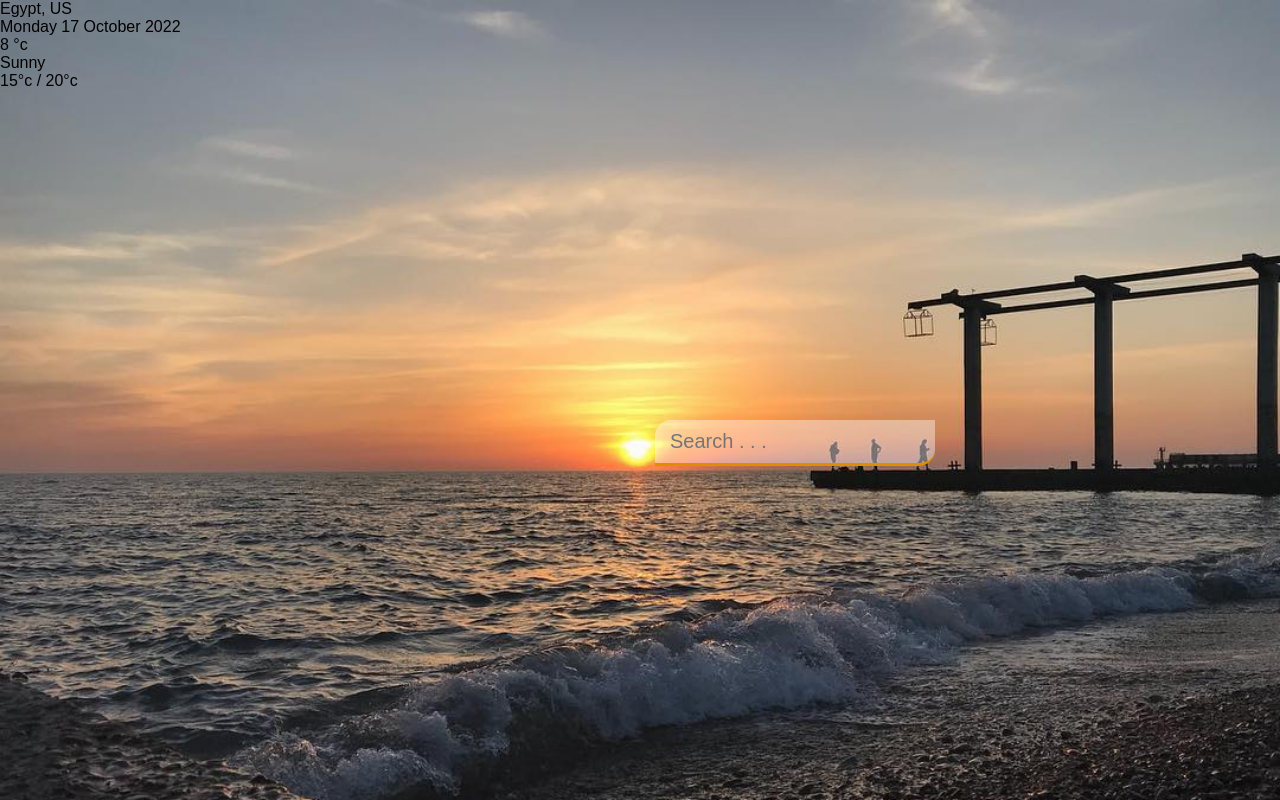
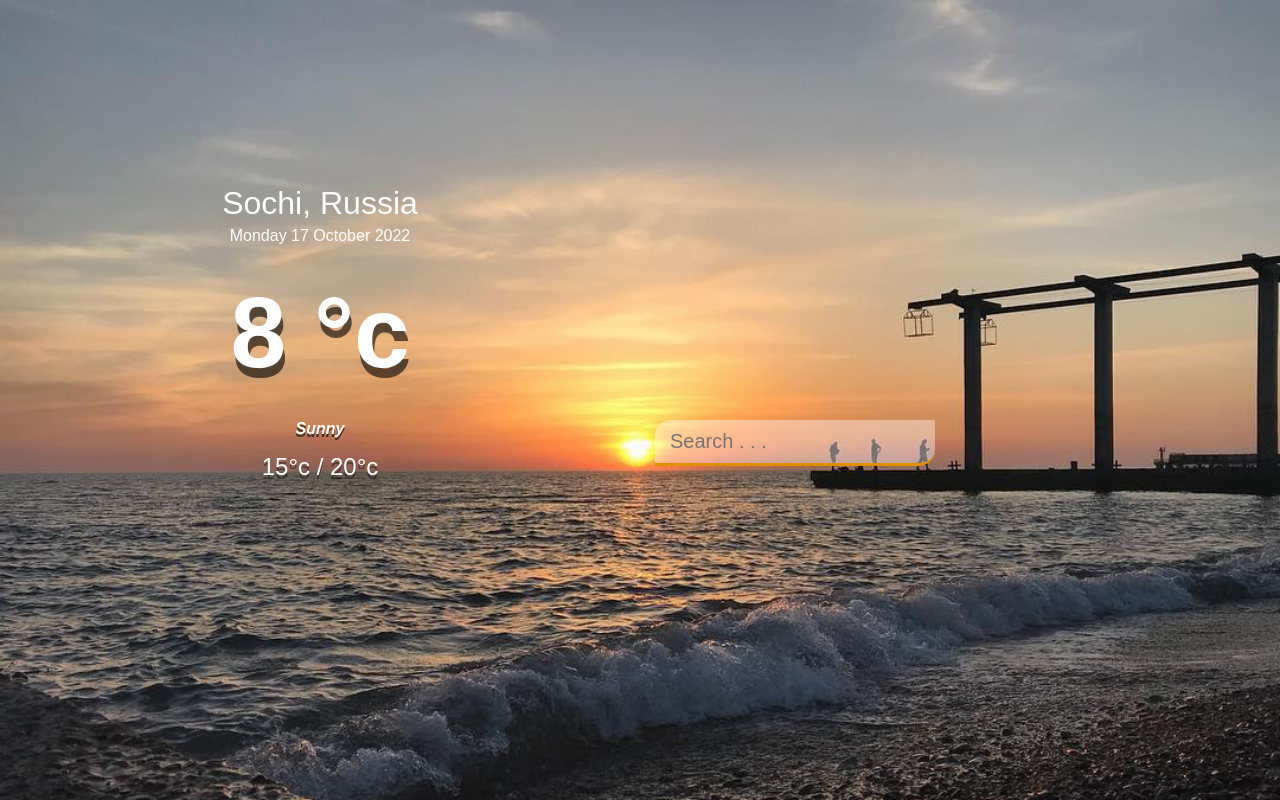
Before and after one commit to yulduzoromova/js-weather-app, a plain HTML site: page index.html in a window 1280 px wide. Drawn offline with Linux system fonts and the light colour scheme.

Commit message:
verstka tugadi

```diff
--- a/css/style.css
+++ b/css/style.css
@@ -42,3 +42,52 @@ header input:focus {
    background-color: rgba(255, 255, 255, 0.8);
    border-radius: 0px 16px 0px 16px;
 }
+
+main{
+   margin-top: 20vh;
+   padding: 25px 25px 50px;
+   display: flex;
+   flex-direction: column;
+   align-items: center;
+   text-align: center;
+}
+
+.location .city {
+   color: #fff;
+   font-size: 32px;
+   font-weight: 500;
+   margin-bottom: 5px;
+}
+
+.location .date {
+   color: #fff;
+   font-size: 16px;
+}
+
+.main-temp .temp{
+   color: #fff;
+   font-size: 100px;
+   font-weight: 900;
+   margin: 30px 0;
+   text-shadow: 2px 10px rgba(0, 0, 0, 0.6);
+}
+
+.main-temp .span {
+   font-weight: 500
+}
+
+.main-temp .weather {
+   color:#fff;
+   font-style: 32px;
+   font-weight: 700;
+   font-style: italic;
+   margin-bottom: 15px;
+   text-shadow: 0px 3px rgba(0, 0, 0, 0.6);
+}
+
+.main-temp .hi-low{
+   color: #fff;
+   font-size: 24px;
+   font-weight: 500;
+   text-shadow: 0px 4px rgba(0, 0, 0, 0.4);
+}
--- a/index.html
+++ b/index.html
@@ -11,7 +11,7 @@
    <div class="app-wrap">
       <main>
          <section class="location">
-            <div class="city"> Egypt, US</div>
+            <div class="city"> Sochi, Russia</div>
             <div class="date">Monday 17 October 2022</div>
          </section>
          <div class="main-temp">
```
